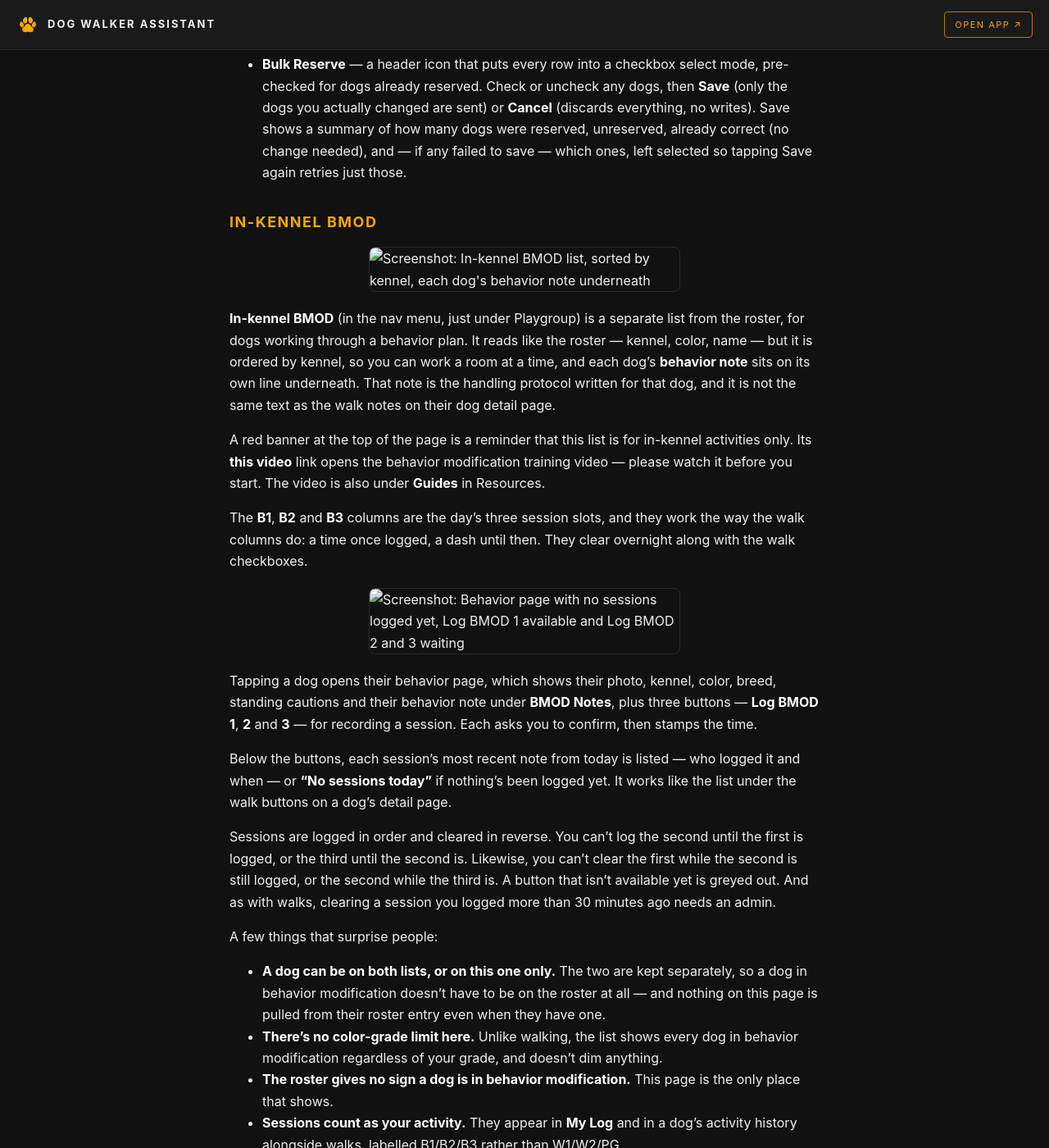
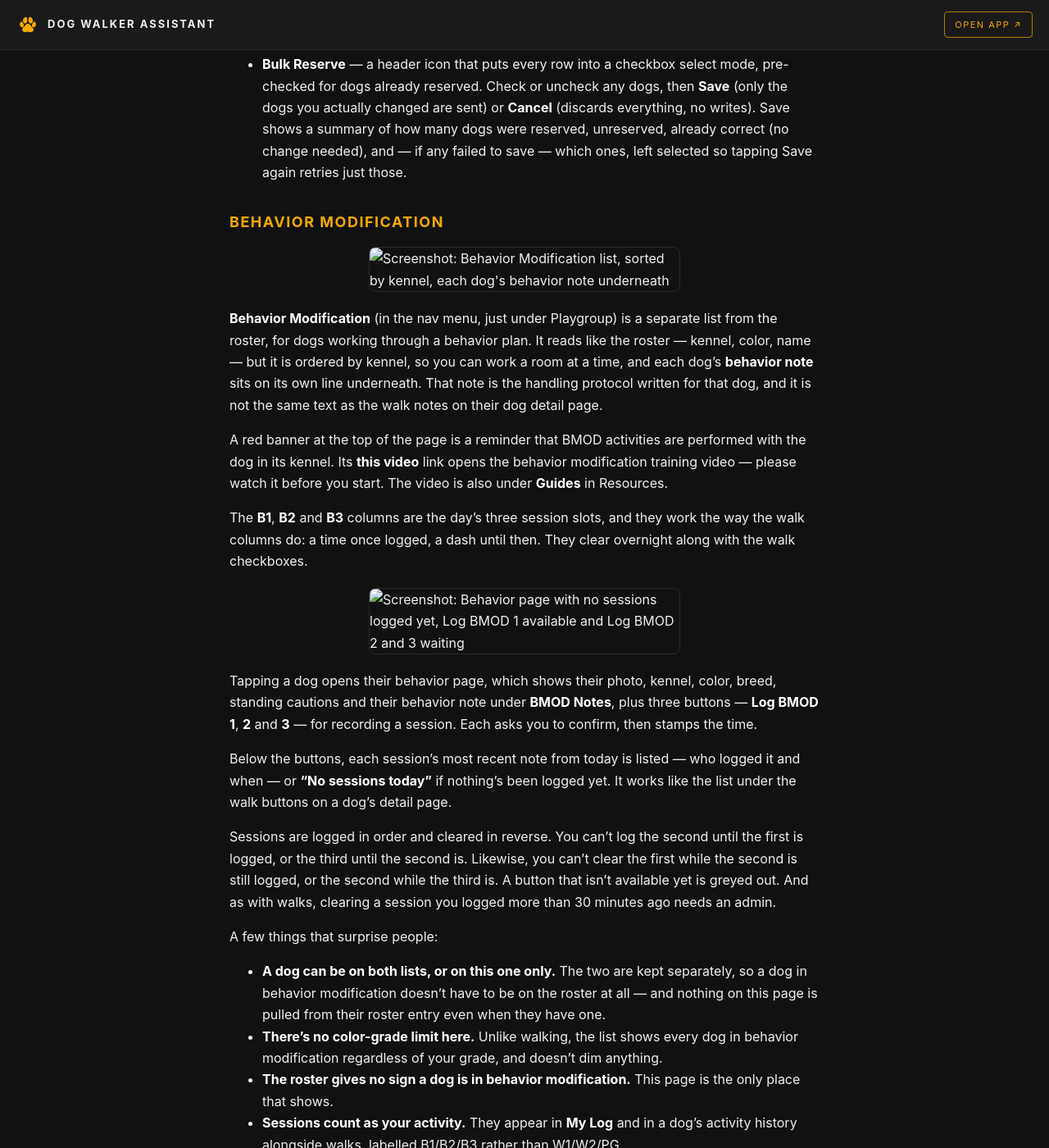
Before and after one commit to kirbsauce/dog-walker-assistant-docs, a Jekyll site: the page built from WALKER.md, in a window 1280 px wide and 1400 px high, scrolled down 7308 px. Shown: the whole window at 82% size. Built offline with Jekyll 4.4.1, drawn with Linux system fonts in a browser that asks for light colours; some of the changed text lies outside the part shown.

Commit message:
Rename the section back to Behavior Modification and update the banner wording
Co-Authored-By: Claude Opus 5 <noreply@anthropic.com>

```diff
--- a/WALKER.md
+++ b/WALKER.md
@@ -22,7 +22,7 @@ A tour of the app for shelter walkers.
 - [My Log](#my-log)
 - [The Kennel Map](#the-kennel-map)
 - [The Playgroup Screen](#the-playgroup-screen)
-- [In-kennel BMOD](#in-kennel-bmod)
+- [Behavior Modification](#behavior-modification)
 - [Resources](#resources)
 - [Walker Activity](#walker-activity)
 - [Settings](#settings)
@@ -347,20 +347,20 @@ role is **admin**, you get one extra tool:
   failed to save — which ones, left selected so tapping Save again retries
   just those.
 
-## In-kennel BMOD
+## Behavior Modification
 
-![Screenshot: In-kennel BMOD list, sorted by kennel, each dog's behavior note underneath](images/walker-bmod.png)
+![Screenshot: Behavior Modification list, sorted by kennel, each dog's behavior note underneath](images/walker-bmod.png)
 
-**In-kennel BMOD** (in the nav menu, just under Playgroup) is a separate
+**Behavior Modification** (in the nav menu, just under Playgroup) is a separate
 list from the roster, for dogs working through a behavior plan. It reads like
 the roster — kennel, color, name — but it is ordered by kennel, so you can work
 a room at a time, and each dog's **behavior note** sits on its own line
 underneath. That note is the handling protocol written for that dog, and it is
 not the same text as the walk notes on their dog detail page.
 
-A red banner at the top of the page is a reminder that this list is for
-in-kennel activities only. Its **this video** link opens the behavior
-modification training video — please watch it before you start. The video is
+A red banner at the top of the page is a reminder that BMOD activities are
+performed with the dog in its kennel. Its **this video** link opens the
+behavior modification training video — please watch it before you start. The video is
 also under **Guides** in Resources.
 
 The **B1**, **B2** and **B3** columns are the day's three session slots, and
@@ -404,7 +404,7 @@ A few things that surprise people:
 The **Resources** screen (in the nav menu) has five sections:
 
 - **Guides** — a **Walker Guide** link that opens this guide in your browser
-  (plus an **Admin Guide** link, admins only), and an **In-kennel BMOD
+  (plus an **Admin Guide** link, admins only), and a **Behavior Modification
   Video** link to the training video.
 - **Submissions** — **Submit a Note** / **Submit a Medical Ticket** / **Submit
   a Behavior Ticket** / **Submit a Kennel Ticket**, blank: from here there's no
```
